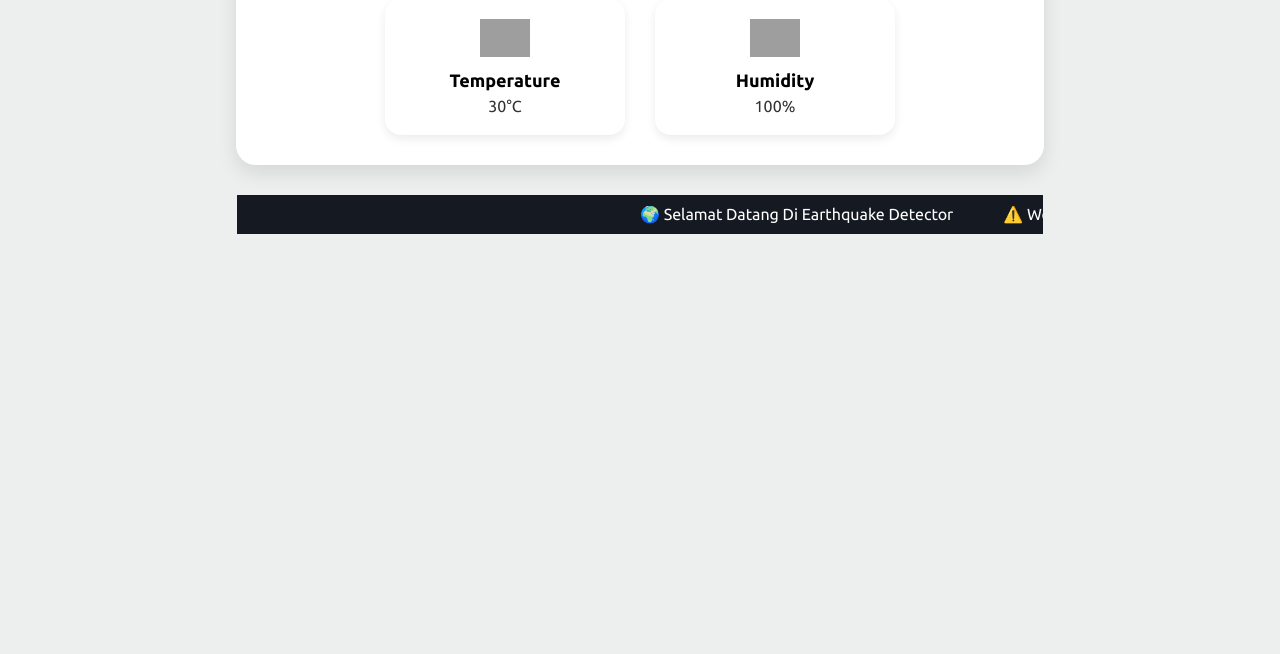
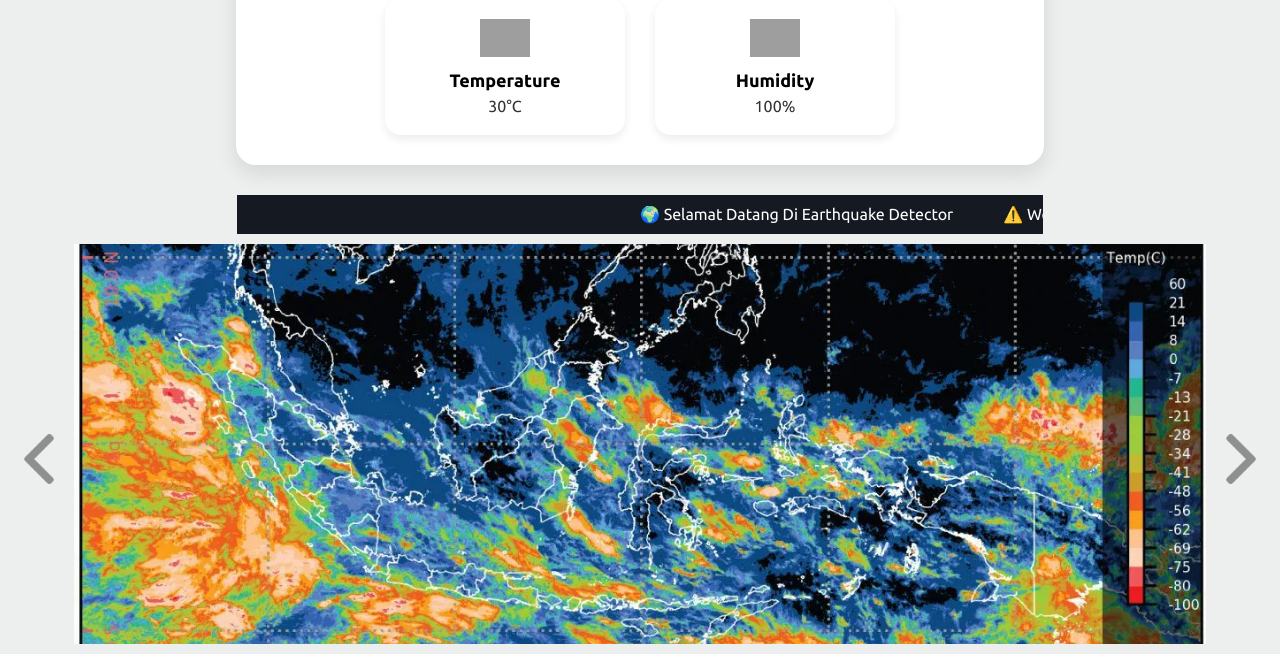
Before and after one commit to hikmalrdtya/Earthquake, a website: page public/index.html in a window 1280 px wide. Shown: the part 538-1192 px from the top of the page. Before the commit the page ends 800 px from the top, so only its background shows below. Drawn offline with nearby package versions, Linux system fonts and the light colour scheme; some packages are replaced by stand-ins of ours; no server answers; grey boxes are pictures that could not be loaded.

Commit message:
add image slider

```diff
--- a/package.json
+++ b/package.json
@@ -18,6 +18,7 @@
     "mqtt": "^5.10.3",
     "mysql2": "^3.14.0",
     "pdfkit": "^0.17.0",
+    "pdfkit-table": "^0.1.99",
     "socket.io": "^4.8.1"
   }
 }
--- a/public/index.html
+++ b/public/index.html
@@ -80,6 +80,53 @@
                             kami</div>
                         <div class="news-item">📊 Data sensor terbaru menunjukkan aktivitas meningkat.</div>
                         <div class="news-item">🔔 Waspadai gempa susulan dalam 24 jam ke depan.</div>
+                    </div>
+                </div>
+
+                <div id="slider">
+                    <input type="radio" name="slider" id="slide1" checked>
+                    <input type="radio" name="slider" id="slide2">
+                    <input type="radio" name="slider" id="slide3">
+                    <input type="radio" name="slider" id="slide4">
+                    <div id="slides">
+                        <div id="overflow">
+                            <div class="inner">
+                                <div class="slide slide_1">
+                                    <div class="slide-content">
+                                        <a href="https://www.bmkg.go.id/berita/utama/belajar-dari-cuaca-ekstrem-bmkg-soroti-tantangan-dan-solusi-mitigasi-bencana">
+
+                                        </a>
+                                    </div>
+                                </div>
+                                <div class="slide slide_2">
+                                    <div class="slide-content">
+
+                                    </div>
+                                </div>
+                                <div class="slide slide_3">
+                                    <div class="slide-content">
+
+                                    </div>
+                                </div>
+                                <div class="slide slide_4">
+                                    <div class="slide-content">
+
+                                    </div>
+                                </div>
+                            </div>
+                        </div>
+                    </div>
+                    <div id="controls">
+                        <label for="slide1"></label>
+                        <label for="slide2"></label>
+                        <label for="slide3"></label>
+                        <label for="slide4"></label>
+                    </div>
+                    <div id="bullets">
+                        <label for="slide1"></label>
+                        <label for="slide2"></label>
+                        <label for="slide3"></label>
+                        <label for="slide4"></label>
                     </div>
                 </div>
             </div>
--- a/public/style.css
+++ b/public/style.css
@@ -279,6 +279,189 @@ main div.content div.home-content p {
 
 /* suhu-kelembapan END */
 
+/* Image Slider */
+#slider {
+    margin: 0 auto;
+    width: 100%;
+}
+
+#slider input[type=radio] {
+    display: none;
+}
+
+#slider label {
+    cursor: pointer;
+    text-decoration: none;
+}
+
+#slides {
+    padding: 10px;
+    position: relative;
+    z-index: 1;
+}
+
+#overflow {
+    width: 100%;
+    overflow: hidden;
+}
+
+#slide1:checked ~ #slides .inner {
+    margin-left: 0;
+}
+
+#slide2:checked ~ #slides .inner {
+    margin-left: -100%;
+}
+
+#slide3:checked ~ #slides .inner {
+    margin-left: -200%;
+}
+
+#slide4:checked ~ #slides .inner {
+    margin-left: -300%;
+}
+
+#slides .inner {
+    transition: margin-left 800ms cubic-bezier(0.700, 0.000, 0.175, 1.000);
+    width: 400%;
+    line-height: 0;
+    height: 400px;
+}
+
+#slides .slide {
+    width: 25%;
+    float: left;
+    display: block;
+    height: 100%;
+}
+
+#slides .slide_1 {
+    background: url(assests/berita-01.webp);
+    background-position: center;
+    background-size: cover;
+}
+
+#slides .slide_2 {
+    background: url(assests/berita-02.webp);
+    background-position: center;
+    background-size: cover;
+}
+
+#slides .slide_3 {
+    background: url(assests/berita-03.webp);
+    background-position: center;
+    background-size: cover;
+}
+
+#slides .slide_4 {
+    background: url(assests/berita-04.webp);
+    background-position: center;
+    background-size: cover;
+}
+
+.slide-content {
+    padding: 10px;
+}
+
+.slide-content a {
+    width: 100px;
+    height: 100px;
+}
+
+#controls {
+    margin: -220px 0 0 0;
+    width: 100%;
+    height: 50px;
+    z-index: 3;
+    position: relative;
+}
+
+#controls label {
+    transition: opacity 0.2s ease-out;
+    display: none;
+    width: 50px;
+    height: 50px;
+    opacity: .4;
+}
+
+#controls label:hover {
+    opacity: 1;
+}
+
+#slide1:checked ~ #controls label:nth-child(2),
+#slide2:checked ~ #controls label:nth-child(3),
+#slide3:checked ~ #controls label:nth-child(4),
+#slide4:checked ~ #controls label:nth-child(1) {
+    background: url(assests/right-arrow.png) no-repeat;
+    background-size: cover;
+    float: right;
+    margin: 0 -50px 0 0;
+    display: block;
+    color: #111;
+}
+
+#slide1:checked ~ #controls label:nth-last-child(2),
+#slide2:checked ~ #controls label:nth-last-child(3),
+#slide3:checked ~ #controls label:nth-last-child(4),
+#slide4:checked ~ #controls label:nth-last-child(1) {
+    background: url(assests/left-arrow.png) no-repeat;
+    background-size: cover;
+    float: left;
+    margin: 0 0 0 -50px;
+    display: block;
+    z-index: 9999;
+}
+
+#bullets {
+    margin: 100px 0 0;
+    text-align: center;
+}
+
+#bullets label {
+    display: inline-block;
+    width: 10px;
+    height: 10px;
+    border-radius: 100%;
+    background: #ccc;
+    margin: 0 10px;
+}
+
+#slide1:checked ~ #bullets label:nth-child(1),
+#slide2:checked ~ #bullets label:nth-child(2),
+#slide3:checked ~ #bullets label:nth-child(3),
+#slide4:checked ~ #bullets label:nth-child(4) {
+    background-color: #444;
+}
+
+@keyframes sliderImg {
+    0% {
+        transform: translateX(0);
+    }
+    25% {
+        transform: translateX(0);
+    }
+    30% {
+        transform: translateX(-100%);
+    }
+    50% {
+        transform: translateX(-100%);
+    }
+    55% {
+        transform: translateX(-200%);
+    }
+    75% {
+        transform: translateX(-200%);
+    }
+    80% {
+        transform: translateX(-300%);
+    }
+    100% {
+        transform: translateX(-300%);
+    }
+}
+/* Image Slider End */
+
+
 main div.content div.graph-content {
     margin-top: 2rem;
     display: flex;
```
Also changed, not shown: server.js (+29 -38 lines), public/assests/berita-01.webp (added), public/assests/berita-02.webp (added), public/assests/berita-03.webp (added), public/assests/berita-04.webp (added), public/assests/left-arrow.png (added), public/assests/right-arrow.png (added), 1 other file.
